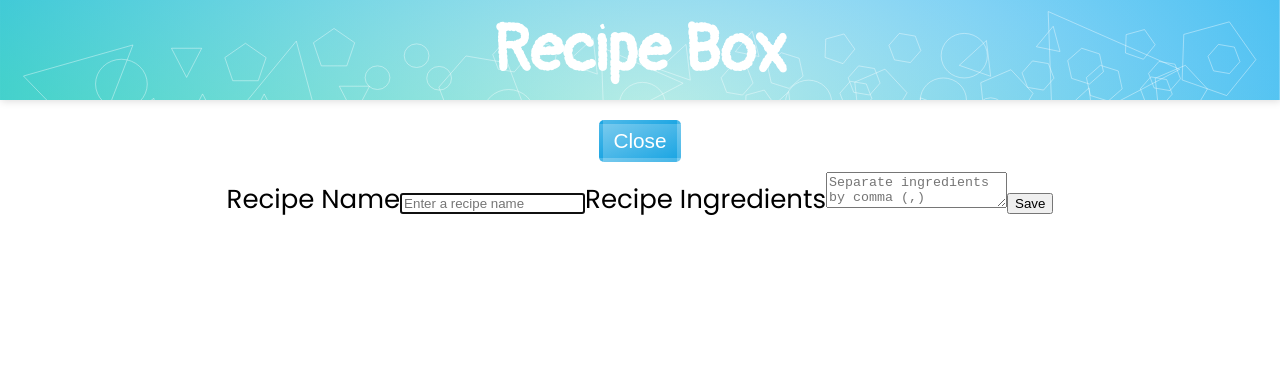
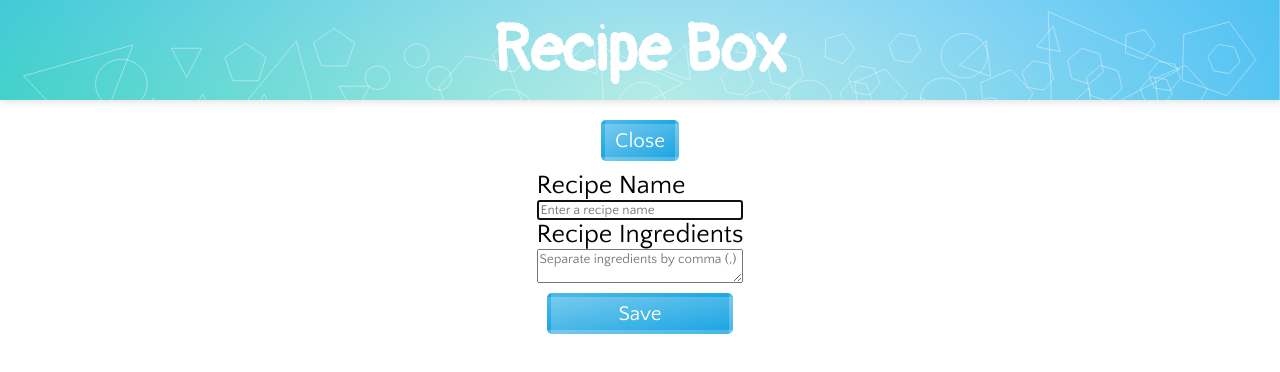
Before and after one commit to halkeand/recipe-box-fcc, a React (Create React App) app: page / in a window 1280 px wide. Both pictures are taken after a click on the button "Add new recipe". Shown: the top 372 px of the page. Built offline with nearby package versions, Linux system fonts and the light colour scheme.

Commit message:
Some markup change in form
Changed label in form component to allow flex disposition

```diff
--- a/src/comps/Form.js
+++ b/src/comps/Form.js
@@ -6,7 +6,7 @@ const Form = props => {
 
   return (
     <form className={`form ${formClass ? formClass : ''}`}>
-      <label>Recipe Name
+      <label>Recipe Name</label>
       <input
         className="input"
         autoFocus
@@ -15,9 +15,8 @@ const Form = props => {
         value={nameValue}
         type="text"
         placeholder="Enter a recipe name"/>
-      </label>
 
-      <label>Recipe Ingredients
+      <label>Recipe Ingredients</label>
       <textarea
         className="input ingredients-input"
         name="ingredientsValue"
@@ -25,9 +24,9 @@ const Form = props => {
         value={ingredientsValue}
         type="text"
         placeholder="Separate ingredients by comma (,)"/>
-      </label>
 
       <Button
+        classList="btn"
         btnType="Save"
         onClick={onSubmit}/>
 
--- a/src/stylesheets/App.scss
+++ b/src/stylesheets/App.scss
@@ -16,6 +16,7 @@
 
 
 @import './molecules/_recipe-card';
+@import './molecules/_form';
 //- - - - - - - - - - - - - - - - -
 
 
--- a/src/stylesheets/_fonts.scss
+++ b/src/stylesheets/_fonts.scss
@@ -1,2 +1,6 @@
 @import url('https://fonts.googleapis.com/css?family=Pangolin');
-@import url('https://fonts.googleapis.com/css?family=Poppins');
+@import url('https://fonts.googleapis.com/css?family=Quattrocento+Sans');
+
+* {
+  font-family: $pm-font;
+}
--- a/src/stylesheets/_variables.scss
+++ b/src/stylesheets/_variables.scss
@@ -13,7 +13,7 @@ $b-shad-color: rgba(0,0,0,0.15);
 
 
 //Fonts
-$pm-font: 'Poppins';
+$pm-font: 'Quattrocento Sans';
 $sd-font: 'Pangolin';
 
 //Header heaight
--- /dev/null
+++ b/src/stylesheets/molecules/_form.scss
@@ -0,0 +1,4 @@
+.form {
+  display: flex;
+  flex-direction: column;
+}
```
Lines whose indentation alone changed are shown as unchanged.
